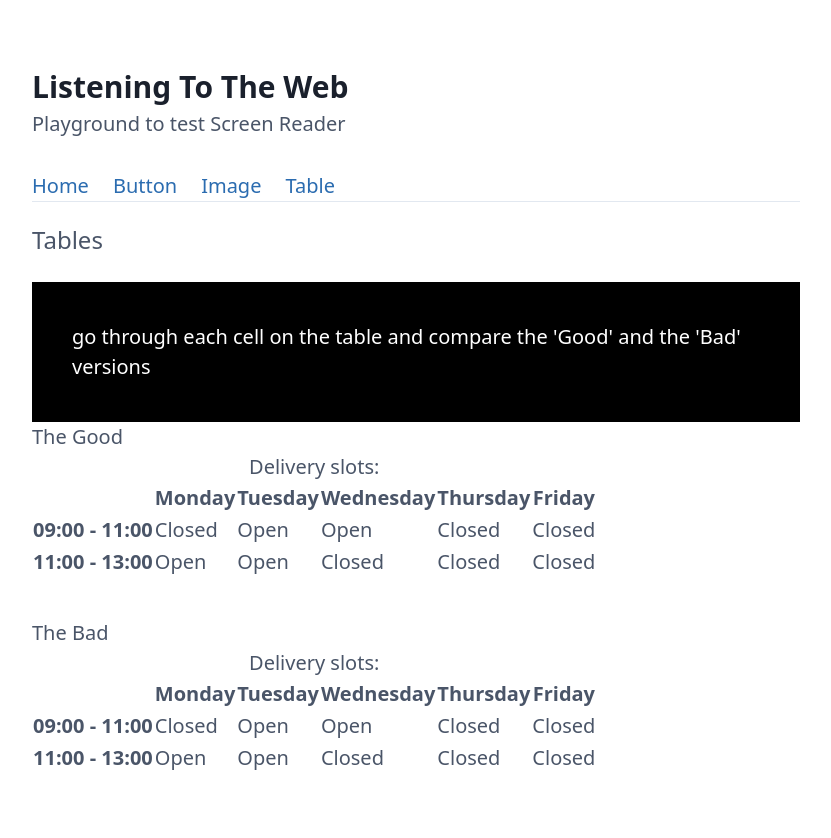
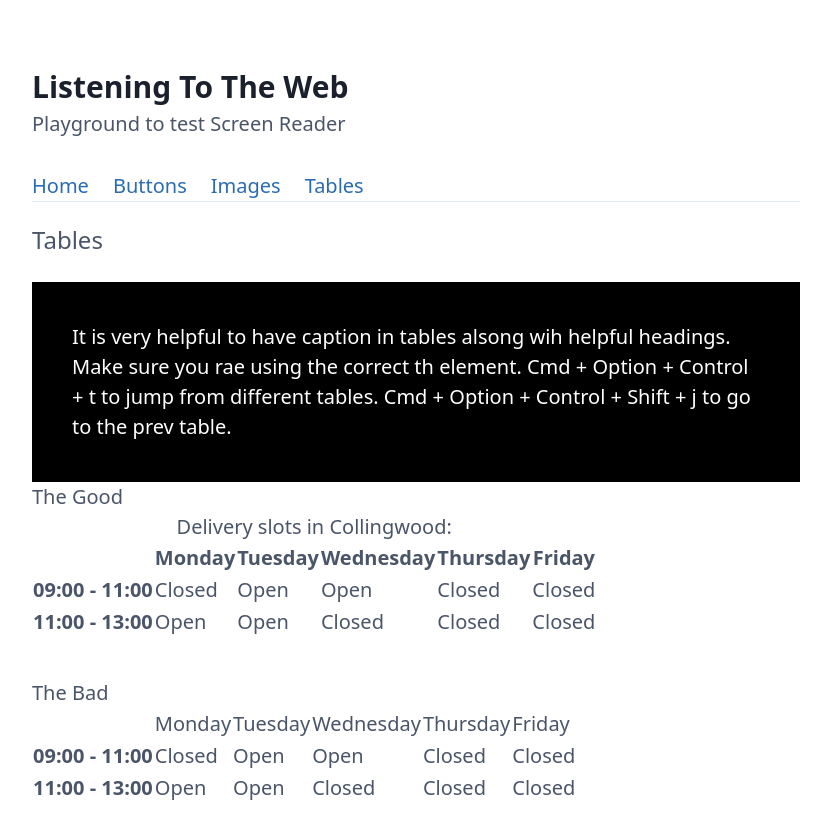
Before and after one commit to PortableStudios/listening-to-the-web, a Next.js app: page /table in a window 1280 px wide. Shown: the top 838 px of the page, without its empty margins (224-1055 px from the left). Built offline with nearby package versions, Linux system fonts and the light colour scheme.

Commit message:
feat: accessibility examples

```diff
--- a/src/pages/button.tsx
+++ b/src/pages/button.tsx
@@ -5,14 +5,15 @@ import { Meta } from '../layout/Meta';
 import { Main } from '../templates/Main';
 
 const Image = () => (
-  <Main meta={<Meta title="Lorem ipsum" description="Lorem ipsum" />}>
-    <h1 className="mb-6 text-2xl">Image</h1>
+  <Main meta={<Meta title="Buttons" description="Play around with some button examples" />}>
+    <h1 className="mb-6 text-2xl">Buttons</h1>
     <div className="bg-black text-white p-10">
-      A button or a link should never be a div. Check out these two examples below:
+      A button or a link should never be a div. On VoiceOver you can search for buttons by pressing
+      Cmd + Option + Control + j. The div button cannot be detecetd.
     </div>
     <Content>
       <div>
-        <h2>{'The Good< (Using <button> as a button)'}</h2>
+        <h2>{'The Good< (Using button elemmment as a button)'}</h2>
         <button
           type="button"
           className="p-5 text-center text-white bg-black w-72 rounded-md point"
@@ -22,7 +23,7 @@ const Image = () => (
         </button>
       </div>
       <div>
-        <h2>{'The Bad (Using <div> as a button)'}</h2>
+        <h2>The Bad (Using div as a button)</h2>
         <div className="p-5 text-center text-white bg-black cursor-pointer w-72 rounded-md">
           Go to the Next Step
         </div>
--- a/src/pages/image.tsx
+++ b/src/pages/image.tsx
@@ -5,10 +5,11 @@ import { Meta } from '../layout/Meta';
 import { Main } from '../templates/Main';
 
 const Image = () => (
-  <Main meta={<Meta title="Lorem ipsum" description="Lorem ipsum" />}>
+  <Main meta={<Meta title="Images Page" description="Explore these image examples" />}>
     <h1 className="mb-6 text-2xl">Image</h1>
     <div className="bg-black text-white p-10">
-      An image alt tag is a vital part of the Accessibiliy markup. Check out these three images.
+      An image alt tag is a vital part of the Accessibiliy markup. Cmd + Option + Control + g to go
+      too the next graphic. Cmd + Option + Control + Shift + g to go to the prev graphic.
     </div>
     <Content>
       <div>
--- a/src/pages/index.tsx
+++ b/src/pages/index.tsx
@@ -5,12 +5,23 @@ import { Meta } from '../layout/Meta';
 import { Main } from '../templates/Main';
 
 const Home = () => (
-  <Main meta={<Meta title="Lorem ipsum" description="Lorem ipsum" />}>
+  <Main meta={<Meta title="Home Page" description="Listening to the Web Home Page" />}>
     <Content>
       <h1 className="mb-6 text-2xl">Home</h1>
       <div className="bg-black text-white p-10">
-        Welcome to the Accessibility Playground!
-        Turn on you VoiceOver option on your mac  by going to <span className="text-green-200">`Accessibiliy` => `VoiceOver` and ticking the checkbox</span>
+        Welcome to the Accessibility Playground! Turn on you VoiceOver option on your mac by going
+        to your Settings, clicking on
+        {' '}
+        <span className="text-green-200">
+          `Accessibiliy, then VoiceOver and ticking the checkbox.
+        </span>
+        .
+        <h2> Some Basic commands to get you started:</h2>
+        <ul>
+          <li>Tab to jump to different links</li>
+          <li>Control + Option + Space to select the link</li>
+          <li>Control + Option + A for an auto read of the page frrom top to bottom</li>
+        </ul>
       </div>
     </Content>
   </Main>
--- a/src/pages/table.tsx
+++ b/src/pages/table.tsx
@@ -8,13 +8,15 @@ const Table = () => (
   <Main meta={<Meta title="Lorem ipsum" description="Lorem ipsum" />}>
     <Content>
       <h1 className="mb-6 text-2xl">Tables</h1>
-      <div className="p-10 text-white bg-black">
-        go through each cell on the table and compare the 'Good' and the 'Bad' versions
+      <div className="bg-black text-white p-10">
+        It is very helpful to have caption in tables alsong wih helpful headings. Make sure you rae
+        using the correct th element. Cmd + Option + Control + t to jump from different tables. Cmd
+        + Option + Control + Shift + j to go to the prev table.
       </div>
       <div className="mb-10">
         <h2>The Good</h2>
         <table className="table-fixed w-100">
-          <caption>Delivery slots:</caption>
+          <caption>Delivery slots in Collingwood:</caption>
           <tr>
             <td />
             <th scope="col">Monday</th>
@@ -44,14 +46,13 @@ const Table = () => (
       <div className="mb-10">
         <h2>The Bad</h2>
         <table>
-          <caption>Delivery slots:</caption>
           <tr>
             <td />
-            <th>Monday</th>
-            <th>Tuesday</th>
-            <th>Wednesday</th>
-            <th>Thursday</th>
-            <th>Friday</th>
+            <td>Monday</td>
+            <td>Tuesday</td>
+            <td>Wednesday</td>
+            <td>Thursday</td>
+            <td>Friday</td>
           </tr>
           <tr>
             <th>09:00 - 11:00</th>
--- a/src/templates/Main.tsx
+++ b/src/templates/Main.tsx
@@ -23,29 +23,28 @@ const Main = (props: IMainProps) => (
         <div>
           <Navbar>
             <li className="mr-6">
-              <Link href="/">
+              <Link href="/" aria-label="Home Page">
                 <a>Home</a>
               </Link>
             </li>
             <li className="mr-6">
-              <Link href="/button/">
-                <a>Button</a>
+              <Link href="/button/" aria-label="Explore Accessible Buttons">
+                <a>Buttons</a>
               </Link>
             </li>
             <li className="mr-6">
-              <Link href="/image/">
-                <a>Image</a>
+              <Link href="/image/" aria-label="Explore Accessible Images">
+                <a>Images</a>
               </Link>
             </li>
             <li className="mr-6">
-              <Link href="/table/">
-                <a>Table</a>
+              <Link href="/table/" aria-label="Explore Accessible Tables">
+                <a>Tables</a>
               </Link>
             </li>
           </Navbar>
         </div>
       </div>
-
       <div className="py-5 text-xl">{props.children}</div>
     </div>
   </div>
```
